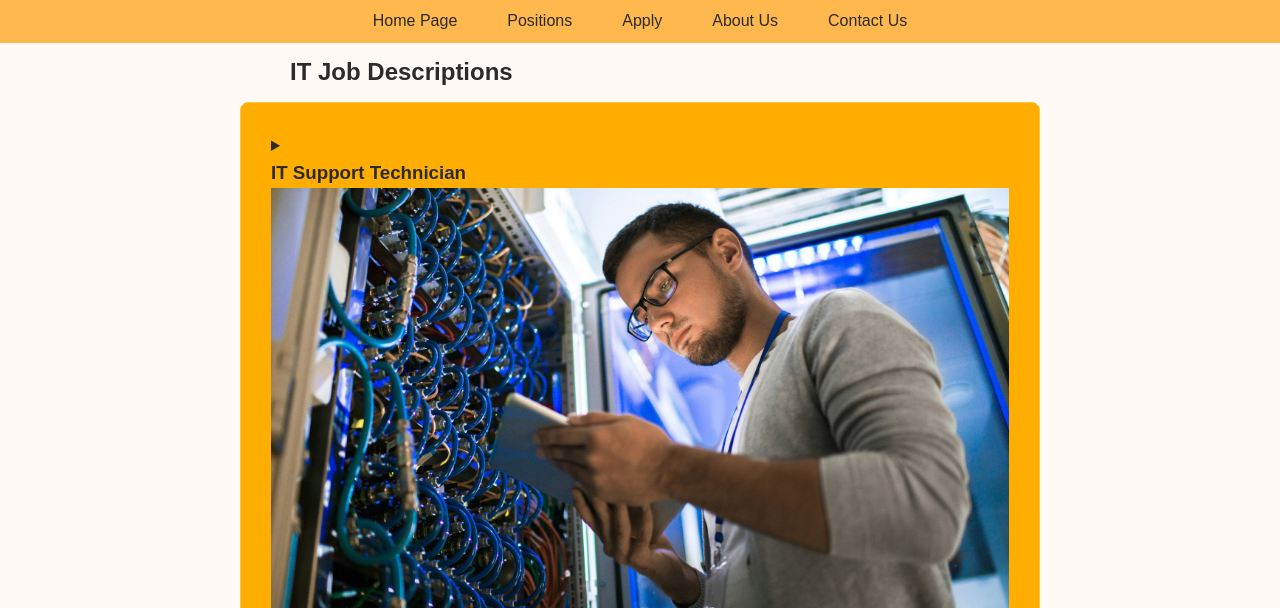
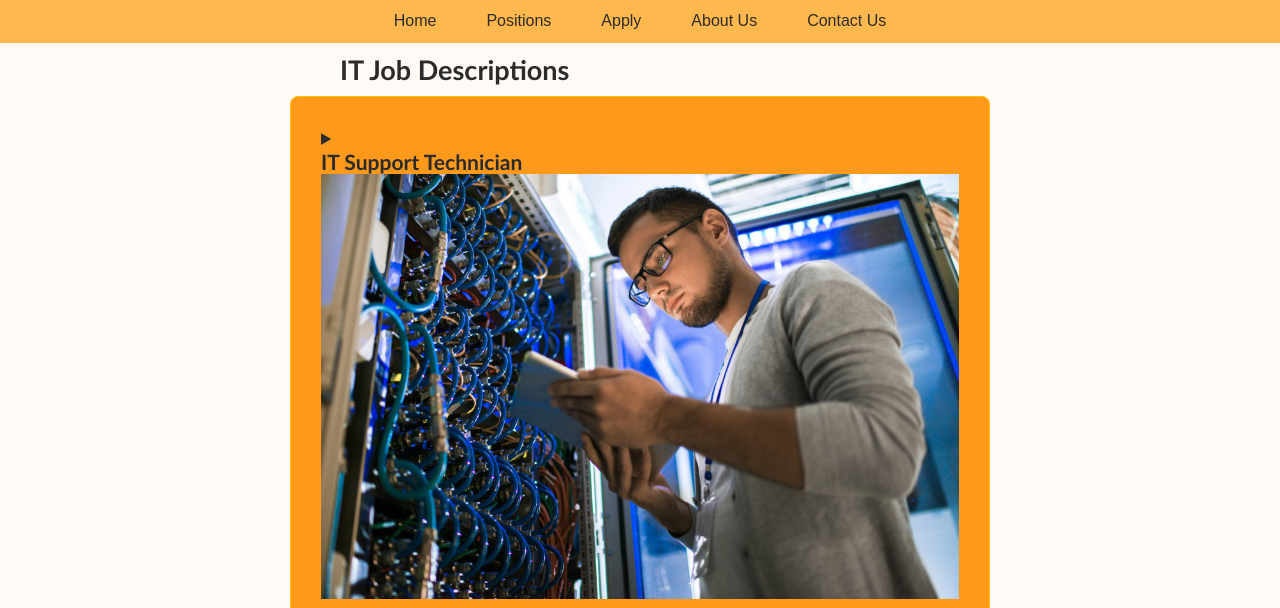
Before and after one commit to WebTechnologyProject-Sep2025/projectpart1-groupass1-1-cos10026-1-group-5, a plain HTML site: page jobs.html in a window 1280 px wide. Shown: the part 192-800 px from the top of the page. Drawn offline with Linux system fonts and the light colour scheme.

Commit message:
some edits to positons page css and html

```diff
--- a/jobs.html
+++ b/jobs.html
@@ -27,7 +27,7 @@
         <!--Navigation Menu-->
         <nav>
             <ul>
-                <li><a href="index.html">Home Page</a></li>
+                <li><a href="index.html">Home</a></li>
                 <li><a href="jobs.html">Positions</a></li>
                 <li><a href="apply.html">Apply</a></li>
                 <li><a href="about.html">About Us</a></li>
@@ -212,7 +212,7 @@
                     <p><strong>Location:</strong> On-site</p>
                     <p><strong>Job Code:</strong> AIE01</p>
                     <p><strong>Salary Range:</strong> $153,000 to $165,000 per year</p>
-                    <p><strong>Working Hours</strong> Full-time, Monday to Friday, Flexible Start And End Times</p>
+                    <p><strong>Working Hours</strong> Full-time, Monday to Friday, Flexible start and end times</p>
                 </summary>
                 <div class="job-details">
                     <ol>
--- a/styles/styles.css
+++ b/styles/styles.css
@@ -193,15 +193,16 @@ Styles for Positions Page (jobs.html)
 */
 
 .job-listings {
-    max-width: 800px;
+    max-width: 700px;
     margin: 0 auto;
+    font: 18px 'Calibri';
 }
 
 .job-card {
     padding: 30px;
     align-items: center;
-    background: #ffae00;
-    border: 1px solid #ffc444;
+    background: #ff991b;
+    border: 1px solid #ffc400;
     border-radius: 8px; /* Rounded corners */
     margin-bottom: 20px; /* Space between cards */
     overflow: hidden; /* Ensures the border-radius is respected by child elements */
@@ -216,8 +217,6 @@ Styles for Positions Page (jobs.html)
 }
 
 .job-card img {
-    display: flex;
-    justify-content: center;
     max-width: 100%;
     height: auto;
 }
@@ -235,9 +234,9 @@ Styles for Positions Page (jobs.html)
 
 /* Styling for the expanded details section */
 .job-details {
-    border: 1px solid #ff8800;
+    border: 1px solid #ff9d00;
     border-radius: 8px; /* Rounded corners */
-    background-color: #ffdd00;
+    background-color: #ffcf33;
     overflow: hidden;
     text-align: left;
 }
```
